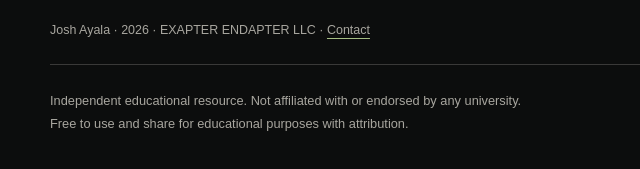
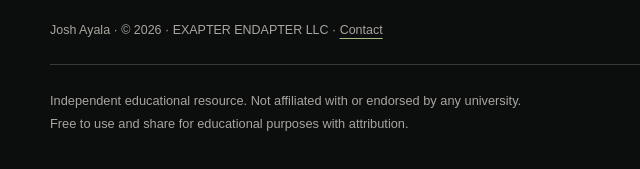
Before and after one commit to workingartifact/workingartifact.github.io, a plain HTML site: page pick-the-cardinality/index.html in a window 1280 px wide. Shown: the part 1882-2051 px from the top of the page, 0-640 px from the left. Drawn offline with Linux system fonts and the light colour scheme.

Commit message:
Match reference footer and add copyright symbol

```diff
--- a/pick-the-cardinality/index.html
+++ b/pick-the-cardinality/index.html
@@ -1030,7 +1030,7 @@
       <div class="footer-signature">
         <p class="footer-motto">QUAESTIO ET VERITAS</p>
         <p class="footer-translation">Inquiry and Truth</p>
-        <p class="footer-founder">Josh Ayala · 2026 · EXAPTER ENDAPTER LLC · <a href="mailto:exapterendapter@gmail.com">Contact</a></p>
+        <p class="footer-founder">Josh Ayala · © 2026 · EXAPTER ENDAPTER LLC · <a href="mailto:exapterendapter@gmail.com">Contact</a></p>
         <div class="footer-resource-note">
           <p>Independent educational resource. Not affiliated with or endorsed by any university.</p>
           <p>Free to use and share for educational purposes with attribution.</p>
```
